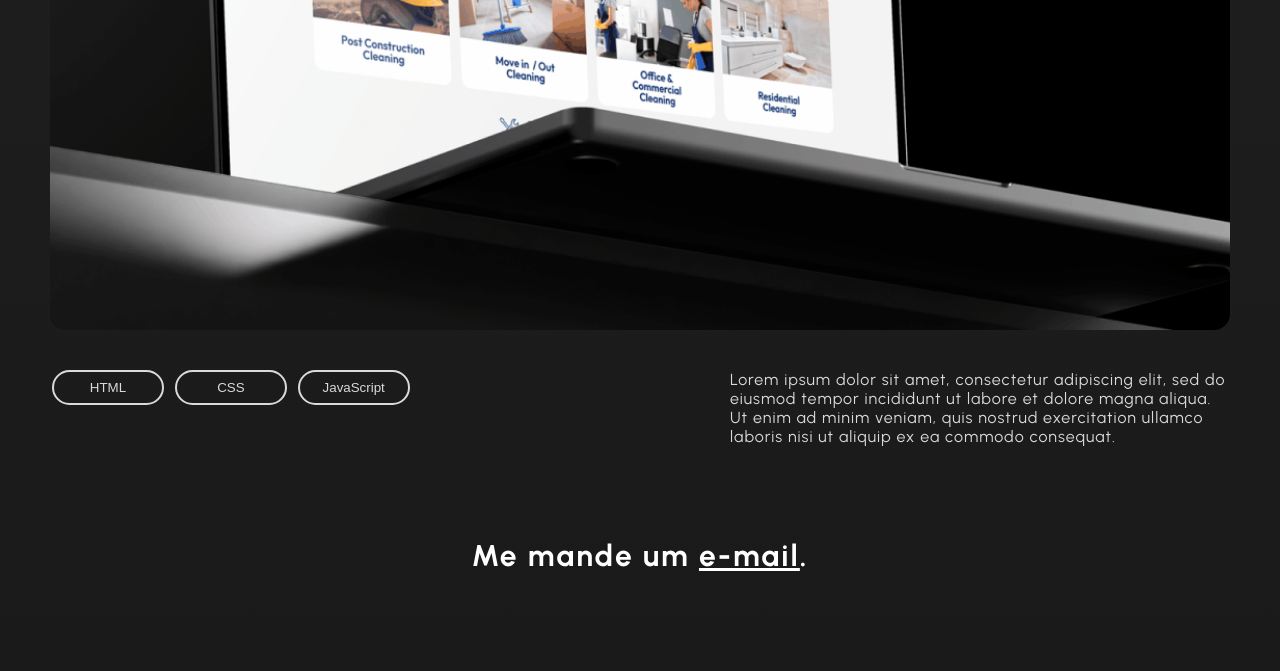
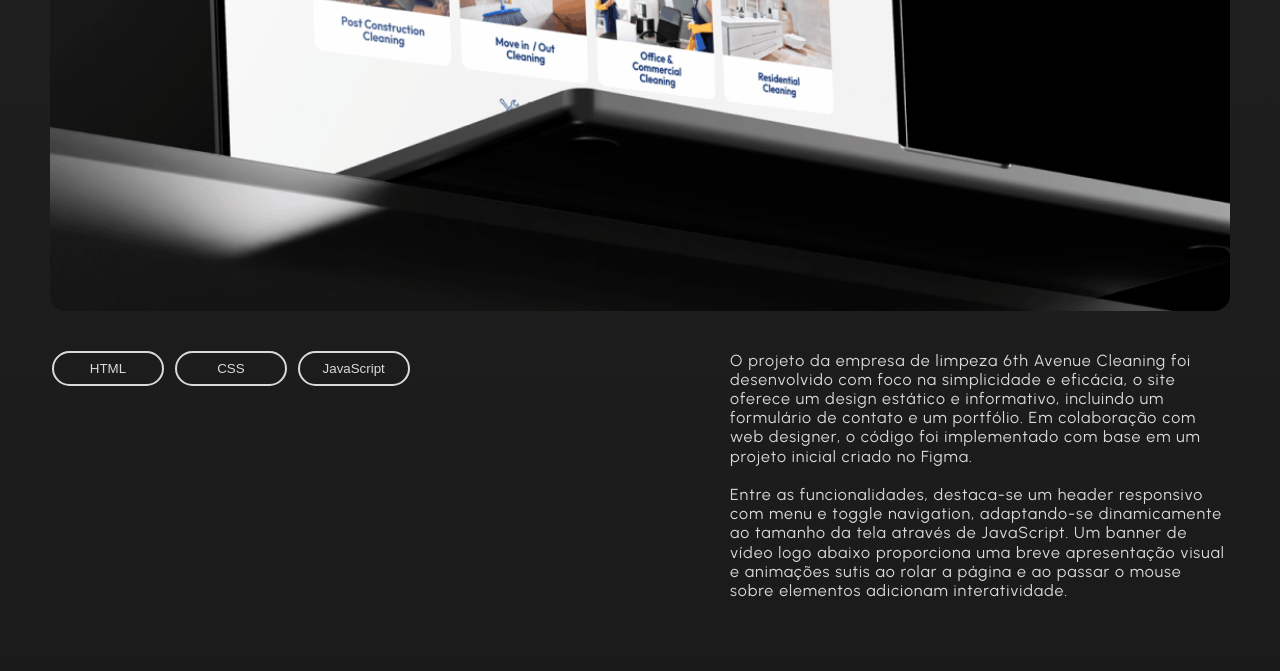
Before and after one commit to flaviasiv/Portifolio-Flavia-Sigoli, a website: page index.html in a window 1280 px wide. Shown: the part 6911-7582 px from the top of the page. Drawn offline with nearby package versions, Linux system fonts and the light colour scheme.

Commit message:
about work

```diff
--- a/index.html
+++ b/index.html
@@ -194,7 +194,7 @@
                     <button>JavaScript</button>
                   </div>
                   <div class="portifolioinfop">
-                    <p>Projeto de Landing Page para a empresa de limpeza Orlandi's Cleaning foi desenvolvido com foco em simplicidade e funcionalidade. Utilizando tecnologias como HTML, CSS e JavaScript, o site inclui um chat de autoatendimento que aparece após alguns segundos de carregamento, facilitando a interação com os clientes. Além disso, conta com um menu responsivo e toggle navigation, garantindo uma boa experiência em diferentes dispositivos. Carrosséis de serviços oferecem detalhes sobre cada oferta, enquanto uma animação discreta enriquece a navegação ao rolar a página. Avaliações de clientes e um portifólio de fotografias são exibidos em sliders, complementando um formulário de contato simples que utiliza uma API backend para envio direto das mensagens.
+                    <p>Projeto de Landing Page para a empresa de limpeza Orlandi's Cleaning foi desenvolvido com foco em simplicidade e funcionalidade, o site inclui um chat de autoatendimento que aparece após alguns segundos de carregamento, facilitando a interação com os clientes. Além disso, conta com um menu responsivo e toggle navigation, garantindo uma boa experiência em diferentes dispositivos. Carrosséis de serviços oferecem detalhes sobre cada oferta, enquanto uma animação discreta enriquece a navegação ao rolar a página. Avaliações de clientes e um portifólio de fotografias são exibidos em sliders, complementando um formulário de contato simples que utiliza uma API backend para envio direto das mensagens.
                     <br><br>
                     O projeto foi realizado em parceria com web designer, com base em um design desenvolvido no Figma. Destaca-se ainda um efeito de Count Up implementado em JavaScript, ativado ao rolar a página, proporcionando uma experiência interativa adicional aos visitantes.</p>
                   </div>
@@ -234,7 +234,9 @@
                     <button>JavaScript</button>
                   </div>
                   <div class="portifolioinfop">
-                    <p>Lorem ipsum dolor sit amet, consectetur adipiscing elit, sed do eiusmod tempor incididunt ut labore et dolore magna aliqua. Ut enim ad minim veniam, quis nostrud exercitation ullamco laboris nisi ut aliquip ex ea commodo consequat.</p>
+                    <p>O projeto da empresa de limpeza 6th Avenue Cleaning foi desenvolvido com foco na simplicidade e eficácia, o site oferece um design estático e informativo, incluindo um formulário de contato e um portfólio. Em colaboração com web designer, o código foi implementado com base em um projeto inicial criado no Figma.
+                    <br><br>
+                    Entre as funcionalidades, destaca-se um header responsivo com menu e toggle navigation, adaptando-se dinamicamente ao tamanho da tela através de JavaScript. Um banner de vídeo logo abaixo proporciona uma breve apresentação visual e animações sutis ao rolar a página e ao passar o mouse sobre elementos adicionam interatividade.</p>
                   </div>
                 </div>
               </div>
```
